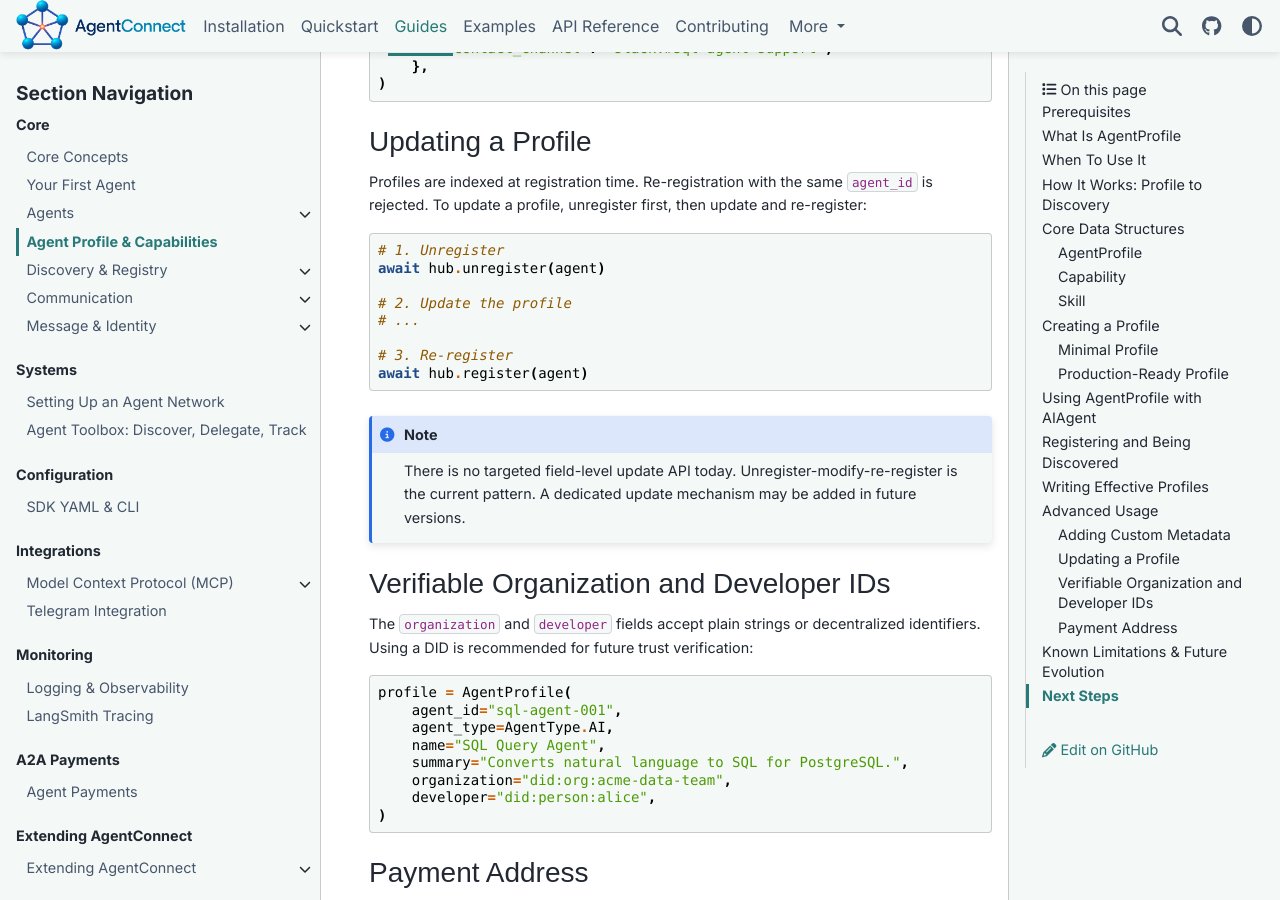
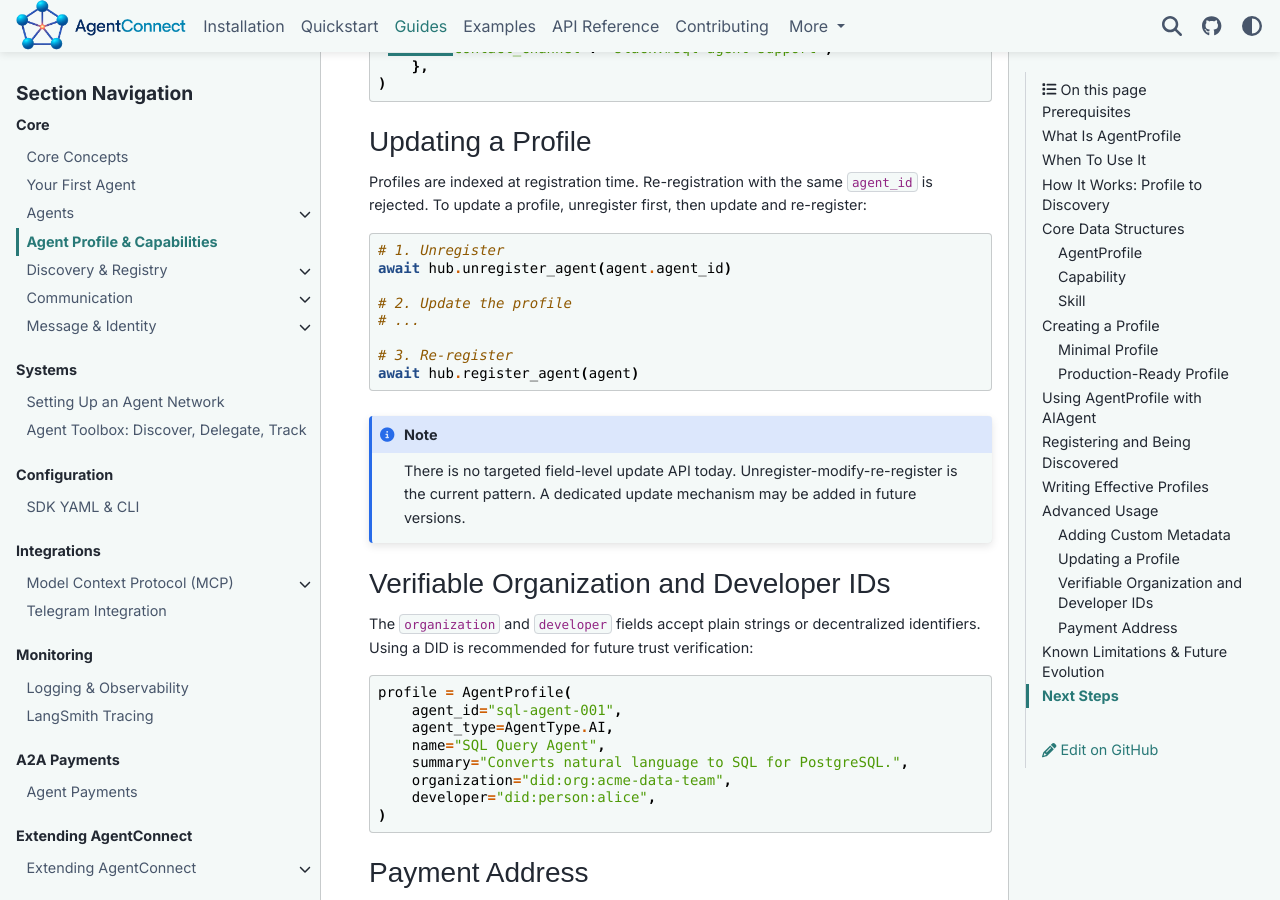
Before and after one commit to AKKI0511/AgentConnect, a Sphinx documentation site: the page built from docs/source/guides/core/agent_profile_and_capabilities.rst, in a window 1280 px wide and 900 px high, scrolled down 10704 px. Built offline with Sphinx 7.4.7 and the PyData theme 0.15.4, drawn with Linux system fonts in a browser that asks for light colours; some of the changed text lies outside the part shown.

```diff
--- a/docs/source/guides/core/agent_profile_and_capabilities.rst
+++ b/docs/source/guides/core/agent_profile_and_capabilities.rst
@@ -408,7 +408,7 @@ Register your agent with the hub so it is indexed for discovery:
     registry = AgentRegistry()
     hub = CommunicationHub(registry)
 
-    await hub.register(agent)
+    await hub.register_agent(agent)
 
 Once registered, two paths exist for discovering your agent:
 
@@ -561,13 +561,13 @@ Profiles are indexed at registration time. Re-registration with the same ``agent
 .. code-block:: python
 
     # 1. Unregister
-    await hub.unregister(agent)
+    await hub.unregister_agent(agent.agent_id)
 
     # 2. Update the profile
     # ...
 
     # 3. Re-register
-    await hub.register(agent)
+    await hub.register_agent(agent)
 
 .. admonition:: Note
    :class: note
```
